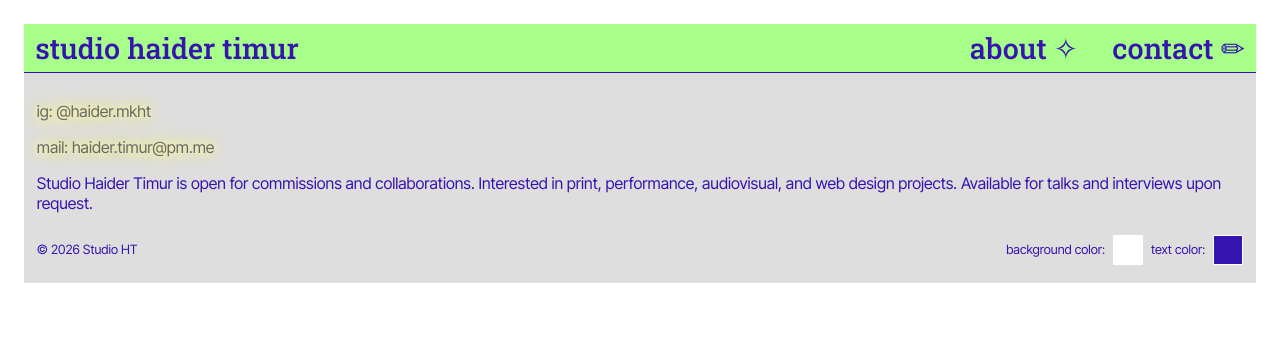
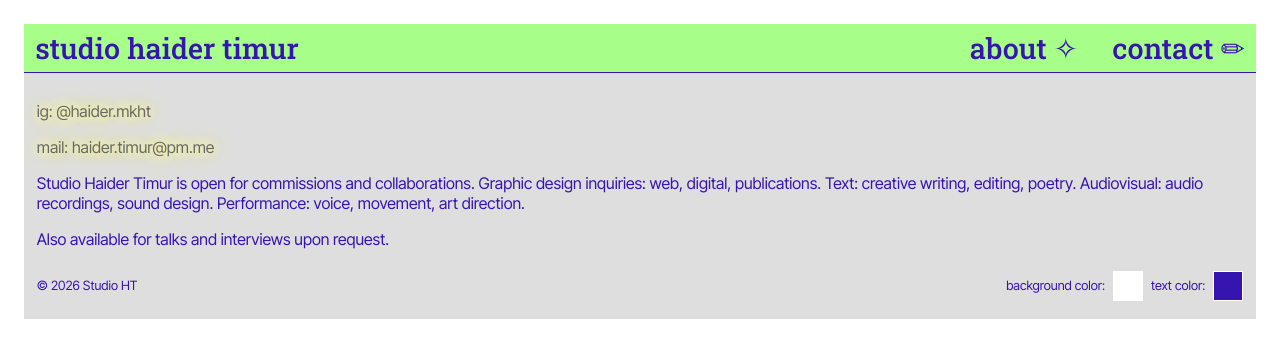
Before and after one commit to haider-timur/studioht, a Jekyll site: the page built from contact.md, in a window 1280 px wide. Shown: the top 358 px of the page. Built offline with Jekyll 4.4.1, drawn with Linux system fonts in a browser that asks for light colours.

Commit message:
bio-contact

```diff
--- a/contact.md
+++ b/contact.md
@@ -6,6 +6,5 @@ title: Contact
 <p><a href="https://www.instagram.com/haider.mkht/">ig: @haider.mkht</a></p>
 <p><a href="mailto:haider.timur@pm.me">mail: haider.timur@pm.me</a></p>
 
-Studio Haider Timur is open for commissions and collaborations.
-Interested in print, performance, audiovisual, and web design projects.
-Available for talks and interviews upon request.
+<p>Studio Haider Timur is open for commissions and collaborations. Graphic design inquiries: web, digital, publications. Text: creative writing, editing, poetry. Audiovisual: audio recordings, sound design. Performance: voice, movement, art direction.</p>
+<p>Also available for talks and interviews upon request.</p>
```
Also changed, not shown: about.md (+1 -1 lines).
